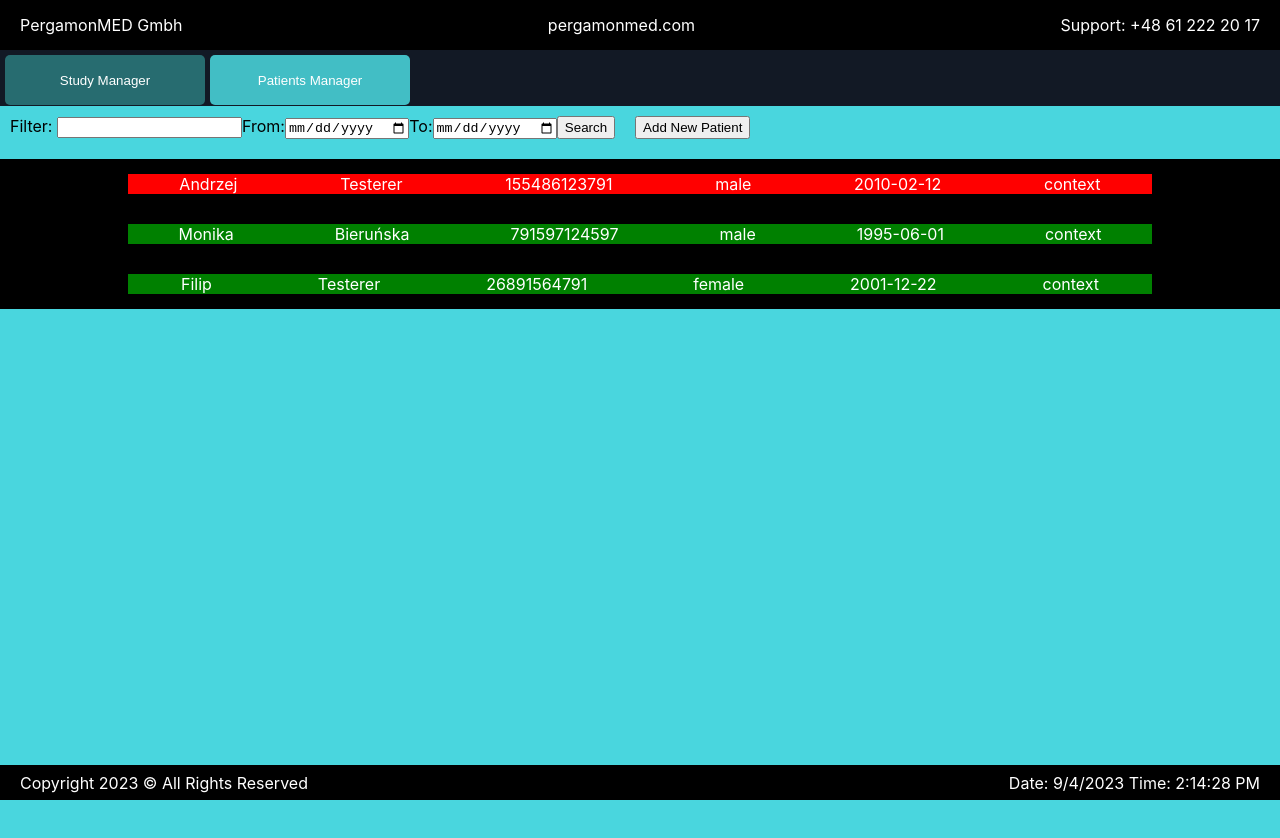
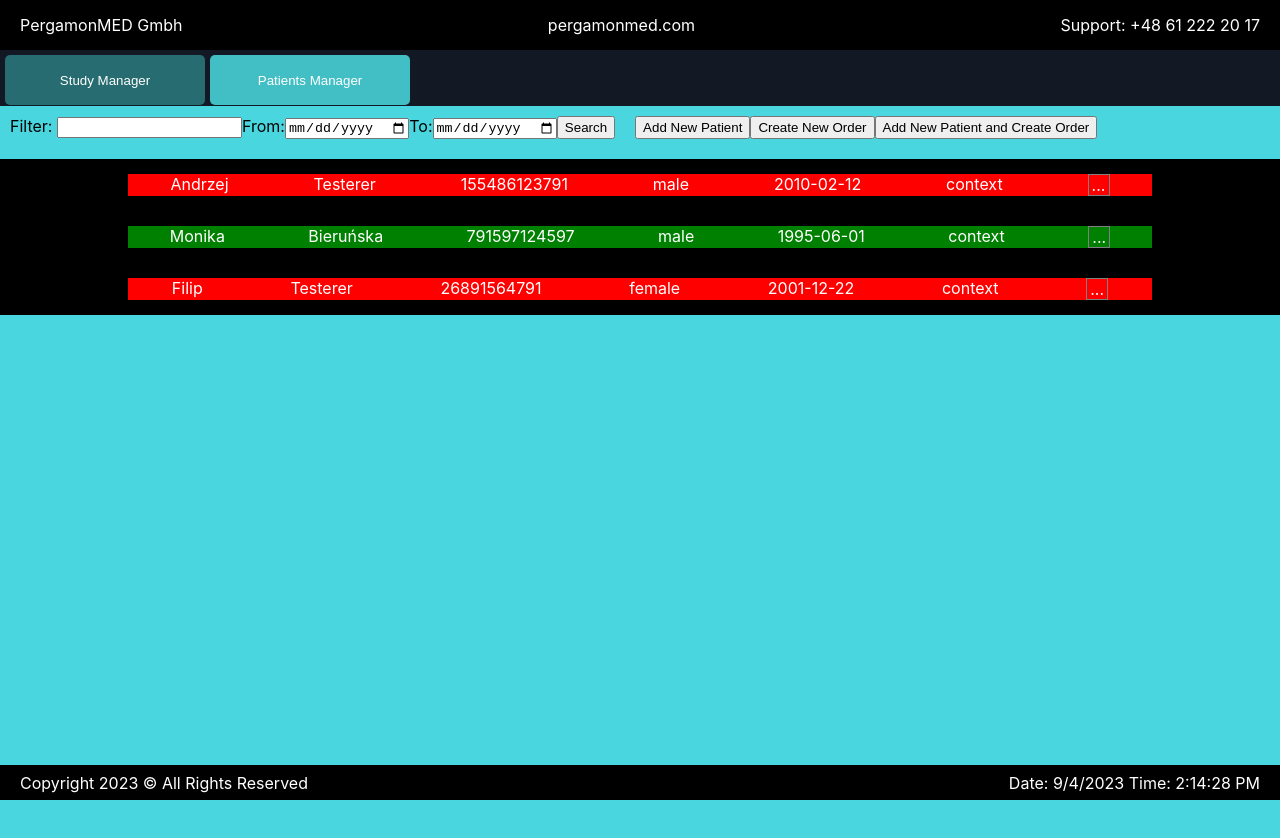
Before and after one commit to MykolaRybaruk/test, a React (Create React App) app: page / in a window 1280 px wide. Both pictures are taken after a click on the button "Patients Manager". Shown: the top 838 px of the page. Built offline with nearby package versions, Linux system fonts and the light colour scheme.

Commit message:
added order buttons

```diff
--- a/src/PatientFilter/PatientFilter.js
+++ b/src/PatientFilter/PatientFilter.js
@@ -20,5 +20,7 @@ export default function PatientFilter({active}) {
 
         <button type="button">Search</button>
         <button type="button" onClick={active} className={styles.addNew}>Add New Patient</button>
+        <button type="button">Create New Order</button>
+        <button type="button">Add New Patient and Create Order</button>
     </div>
 }
--- a/src/PatientList/PatientList.css
+++ b/src/PatientList/PatientList.css
@@ -31,3 +31,9 @@
     margin-top: 15px;
     margin-bottom: 15px;
 }
+
+.more {
+    width: 20px;
+    height: 20px;
+    border: 1px solid gray;
+}
--- a/src/PatientList/PatientList.js
+++ b/src/PatientList/PatientList.js
@@ -53,14 +53,14 @@ export default function PatientList({status}) {
                 <PatientFilter active={addPatientHandler}/>
                 {addPatientButton && <AddPatient patientAdding={patientAdding} status={'active'} hide={closeAddingFormHandler}/>}
                 <div className="patientsArea">
-                  {patientList.map(el => <li key={el.id} className="patientField" style={{backgroundColor: patientList.indexOf(el) / 2 === 0 ? "red" : "green"}}>
+                  {patientList.map(el => <li key={el.id} className="patientField" style={{background: patientList.indexOf(el) % 2 === 0 ? 'red' : 'green'}}>
                       <div>{el.name}</div>
                       <div>{el.surname}</div>
                       <div>{el.id}</div>
                       <div>{el.sex}</div>
                       <div>{el.birthdate}</div>
                       <div>context</div>
-                      {console.log(patientList.indexOf(el) / 2 > 0)}
+                      <div className="more">...</div>
                   </li>)}
                 </div>
               </div>
```
